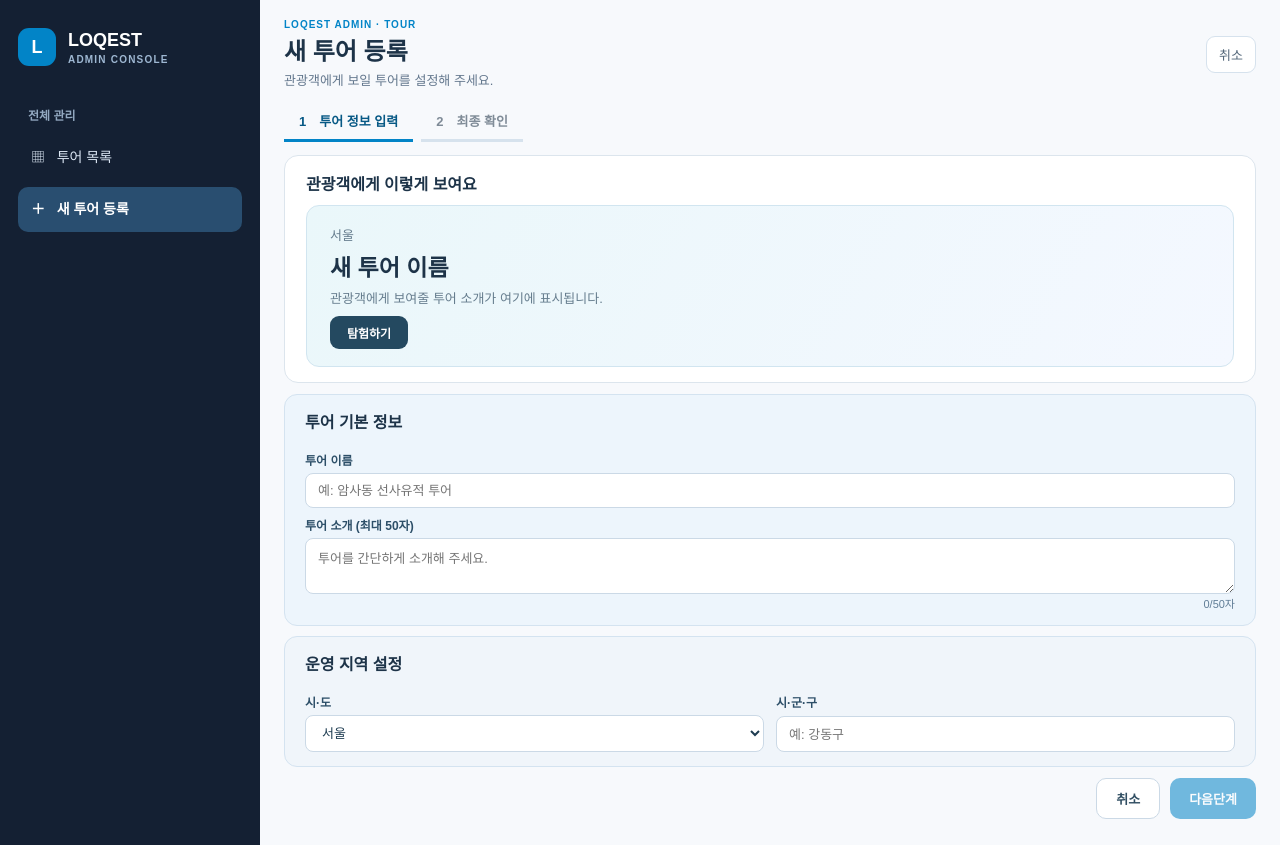
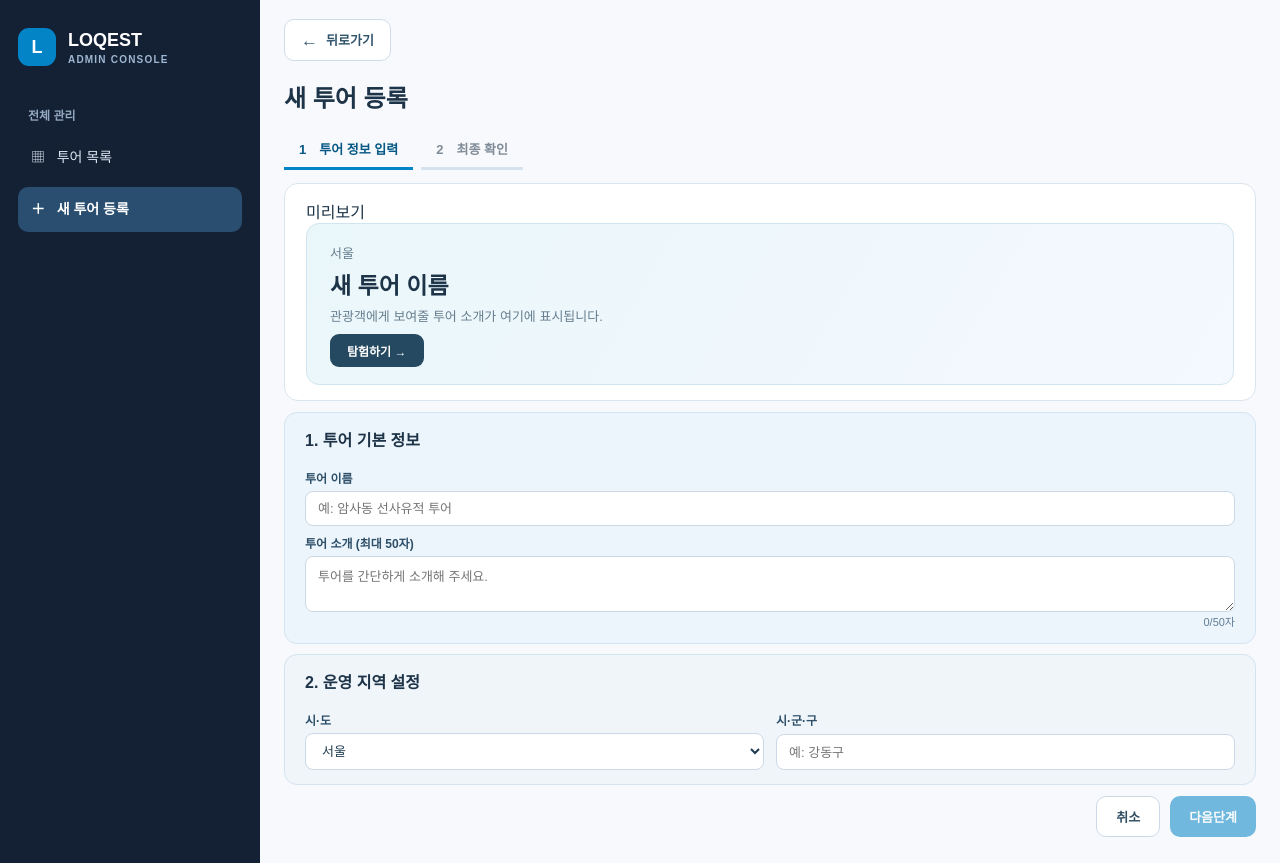
Before and after one commit to poketmon2004-droid/loqest-prototype, a Next.js app: page /admin/tours/new in a window 1280 px wide. Built offline with nearby package versions, Linux system fonts and the light colour scheme.

Commit message:
feat(admin): align tour editor preview and actions with quest details design

```diff
--- a/components/TourEditor.tsx
+++ b/components/TourEditor.tsx
@@ -1,6 +1,7 @@
 "use client";
 
 import Link from "next/link";
+import AdminBackButton from "@/components/AdminBackButton";
 import { FormEvent, useEffect, useState } from "react";
 import { useRouter } from "next/navigation";
 import { getAdminApiKey, clearAdminApiKey } from "@/lib/adminApiKey";
@@ -77,45 +78,47 @@ export default function TourEditor({tourId}: {tourId?:string}) {
   };
   if(loading)return <main className={styles.page}><p>투어 정보를 불러오는 중입니다.</p></main>;
   return <main className={styles.page}>
+    <AdminBackButton href={cancelHref} />
     <header className={styles.heading}>
-      <div><p className={styles.eyebrow}>LOQEST ADMIN · TOUR</p><h1>{tourId?"투어 정보 수정":"새 투어 등록"}</h1>
-      <p>관광객에게 보일 투어를 설정해 주세요.</p></div>
-      <Link href={cancelHref} className={styles.cancelTop}>취소</Link>
+      <h1>{tourId ? "투어 정보 수정" : "새 투어 등록"}</h1>
     </header>
-{!tourId&&<div className={styles.steps}><span className={step===1?styles.current:""}>1　투어 정보 입력</span><span className={step===2?styles.current:""}>2　최종 확인</span></div>}
+    {!tourId && <div className={styles.steps}><span className={step===1?styles.current:""}>1　투어 정보 입력</span><span className={step===2?styles.current:""}>2　최종 확인</span></div>}
     <form onSubmit={submit} className={styles.form}>
-      <section className={styles.previewBox}>
-        <h2>관광객에게 이렇게 보여요</h2>
-        <div className={styles.previewCard}>
-          <p>{fullRegion||"지역을 선택해 주세요"}</p>
-          <h3>{form.name||"새 투어 이름"}</h3>
-          <p>{form.description||"관광객에게 보여줄 투어 소개가 여기에 표시됩니다."}</p>
-          <div className={styles.explore}>탐험하기</div>
+      <section className={styles.previewBox} aria-label="관광객 화면 미리보기">
+        <div className={styles.previewBanner}>미리보기</div>
+        <div className={styles.previewPadding}>
+          <div className={styles.previewCard}>
+            <p className={styles.previewLocation}>{fullRegion||"지역을 선택해 주세요"}</p>
+            <h3>{form.name||"새 투어 이름"}</h3>
+            <p className={styles.previewDescription}>{form.description||"관광객에게 보여줄 투어 소개가 여기에 표시됩니다."}</p>
+            <div className={styles.explore}>탐험하기 →</div>
+          </div>
         </div>
       </section>
       {step===1?<div className={styles.fields}>
-        <section className={styles.blueCard}><h2>투어 기본 정보</h2>
+        <section className={styles.blueCard}><h2>1. 투어 기본 정보</h2>
           <label>투어 이름<input required value={form.name} onChange={e=>update("name",e.target.value)} placeholder="예: 암사동 선사유적 투어" maxLength={100}/></label>
           <label>투어 소개 (최대 50자)<textarea required rows={3} maxLength={50} value={form.description} onChange={e=>update("description",e.target.value)} placeholder="투어를 간단하게 소개해 주세요."/></label>
           <p className={styles.counter}>{form.description.length}/50자</p>
         </section>
-        <section className={styles.grayCard}><h2>운영 지역 설정</h2>
+        <section className={styles.grayCard}><h2>2. 운영 지역 설정</h2>
           <div className={styles.regionGrid}>
             <label>시·도<select value={form.province} onChange={e=>update("province",e.target.value)}>{provinces.map(p=><option key={p} value={p}>{p}</option>)}</select></label>
             <label>시·군·구<input required value={form.region} onChange={e=>update("region",e.target.value)} placeholder="예: 강동구"/></label>
           </div>
         </section>
-        {tourId&&<section className={styles.managementCard}>
+        {tourId && <section className={styles.managementCard}>
           <h2>투어 운영 설정</h2>
-          <p className={styles.managementHelp}>공개 상태와 정보를 변경한 뒤 아래의 '변경사항 저장'을 눌러 적용하세요.</p>
-          <div className={styles.managementSetting}>
-            <div className={styles.managementActions}>
-              <div className={styles.statusActions} role="group" aria-label="투어 공개 상태">
-                <button type="button" className={status==="공개"?styles.published:styles.secondary} aria-pressed={status==="공개"} onClick={()=>setStatus("공개")}>공개</button>
-                <button type="button" className={status==="비공개"?styles.hidden:styles.secondary} aria-pressed={status==="비공개"} onClick={()=>setStatus("비공개")}>비공개</button>
-              </div>
-              <button type="button" className={styles.danger} onClick={deleteTour} disabled={deleting||saving}>{deleting?"삭제 중...":"투어 삭제"}</button>
-            </div>
+          <p className={styles.managementHelp}>공개 상태를 변경한 뒤 '변경사항 저장'을 눌러 적용하세요.</p>
+          <div className={styles.managementActions}>
+            <button type="button" className={status==="공개"?styles.hideAction:styles.publishAction}
+              onClick={()=>setStatus(prev=>prev==="공개"?"비공개":"공개")} disabled={saving||deleting}
+              aria-label={status==="공개"?"비공개로 전환":"공개하기"}>
+              {status==="공개"?"비공개로 전환":"공개하기"}
+            </button>
+            <button type="button" className={styles.deleteAction} onClick={deleteTour} disabled={deleting||saving}>
+              {deleting?"삭제 중...":"투어 삭제"}
+            </button>
           </div>
         </section>}
       </div>:<section className={styles.confirmCard}>
```
